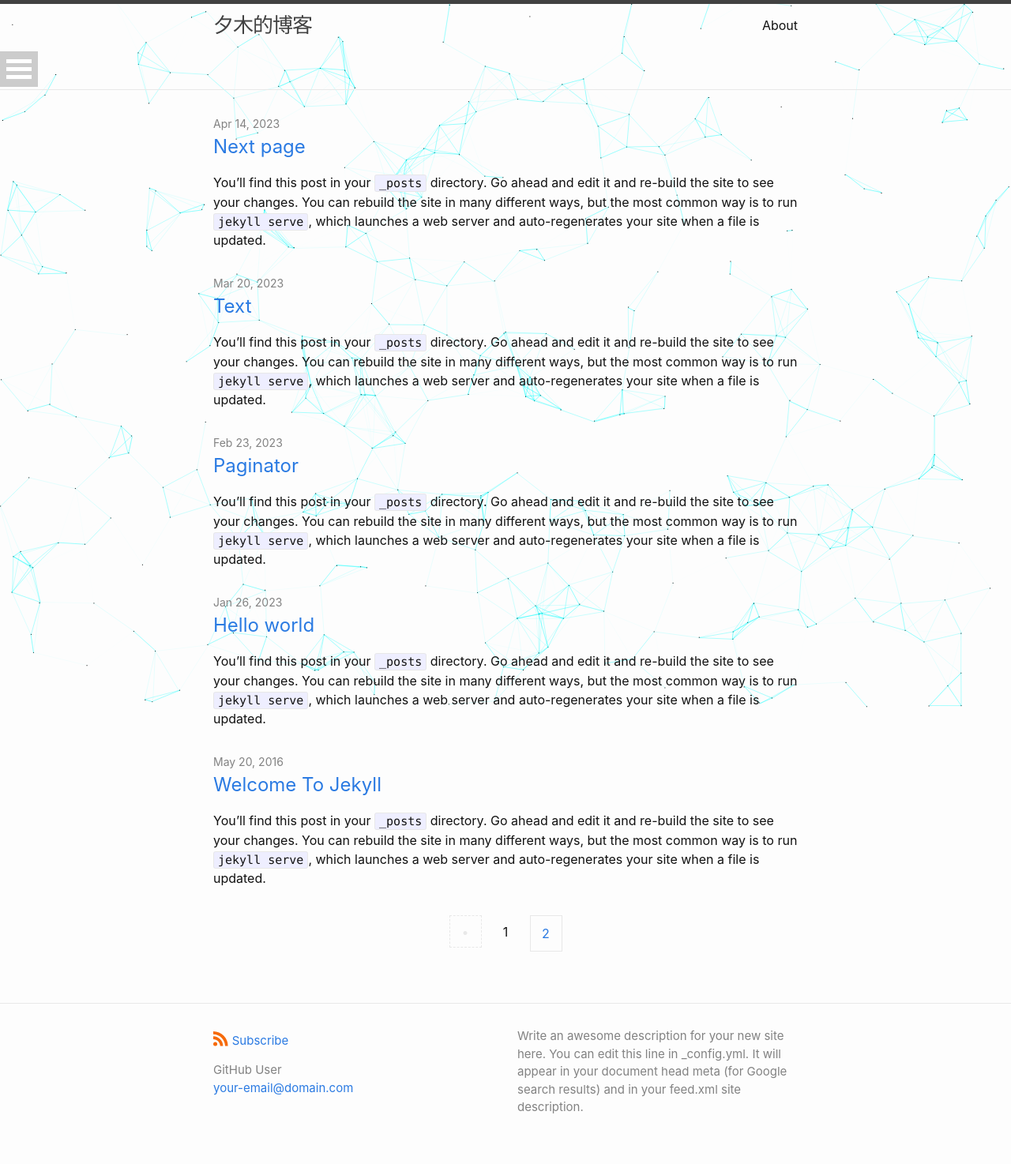
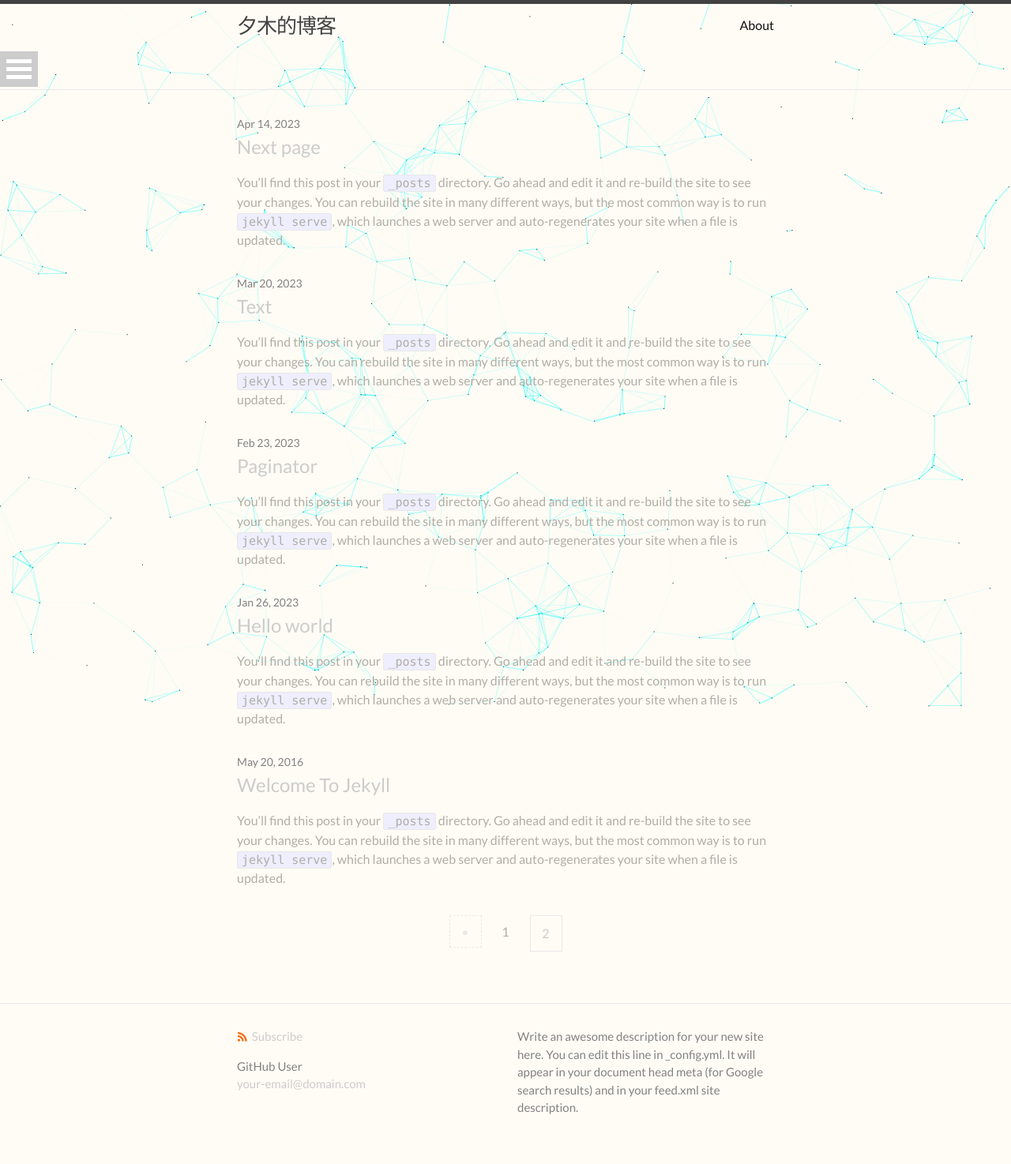
Before and after one commit to fldsjls/Myblog, a Jekyll site: the page built from index.html, in a window 1280 px wide. Shown: the whole page at 79% size. Built offline with Jekyll 4.4.1, drawn with Linux system fonts in a browser that asks for light colours; nearby versions of some CDN libraries; the list of posts is cut into pages by our own code.

Commit message:
Update custom-head.html

```diff
--- a/_includes/custom-head.html
+++ b/_includes/custom-head.html
@@ -10,6 +10,7 @@
 <script src="{{"/assets/js/modernizr.custom.js" | relative_url }}"></script>
 
 {% comment %} 下拉菜单的css样式 {% endcomment %}
+<link rel="stylesheet" type="text/css" href="{{"/assets/css/default.css" | relative_url }}" />
 <link rel="stylesheet" type="text/css" href="{{"/assets/css/component.css" | relative_url }}" />
 
 {% comment %} 丝线聚合特效脚本 {% endcomment %}
```
